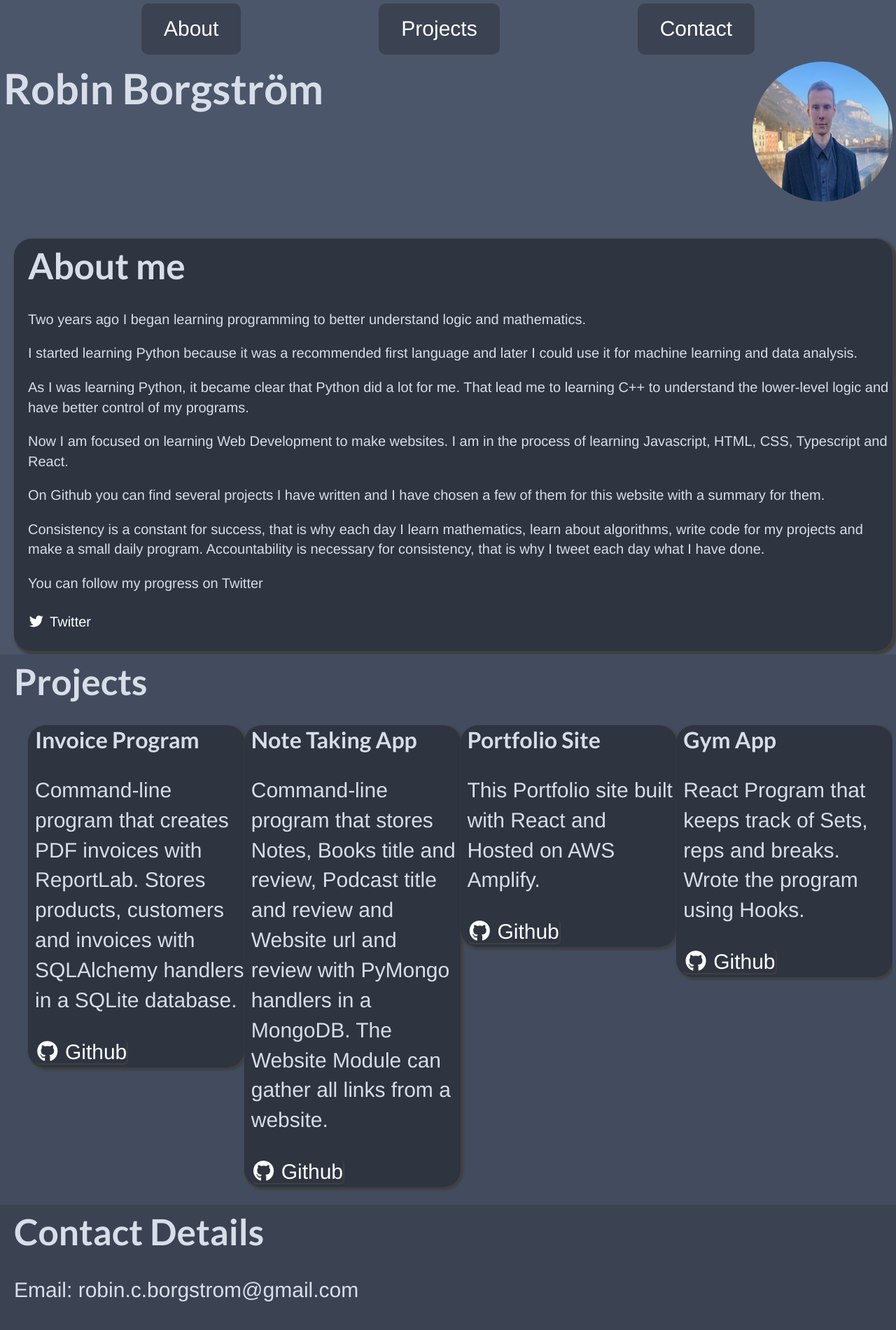
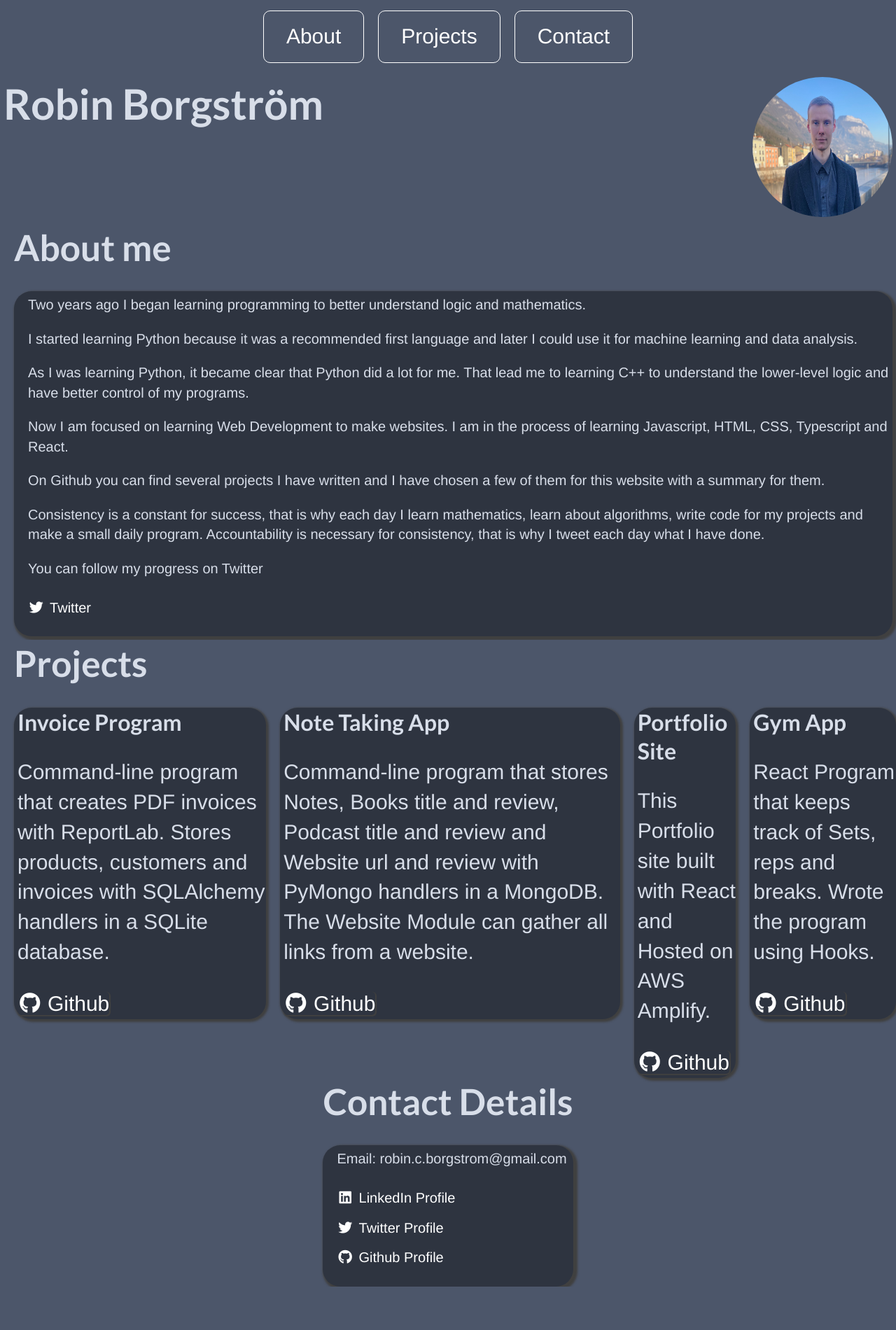
Before and after one commit to Robinborg/portfolio-react, a React (Create React App) app: page / in a window 1280 px wide. Shown: the top 1900 px of the page at 70% size. After the commit the page ends 1838 px from the top, so only its background shows below. Built offline with nearby package versions, Linux system fonts and the light colour scheme.

Commit message:
Changed navbar and added flexbox for the whole app

```diff
--- a/src/About.js
+++ b/src/About.js
@@ -14,9 +14,8 @@ const About = () => {
 			{myImage()}
 			</div>
 		  <div className="about-me" id="aboutId">
-			<br></br>
+			<h2>About me</h2>
 			<div className="about-box">
-			<h2>About me</h2>
 				<p>Two years ago I began learning programming to better understand logic and mathematics.</p>
 				<p>I started learning Python because it was a recommended first language and later I could use it for machine learning and data analysis.</p>
 				<p>As I was learning Python,  it became clear that Python did a lot for me. That lead me to learning C++ to understand the lower-level logic and have better control of my programs.</p>
--- a/src/App.js
+++ b/src/App.js
@@ -7,7 +7,7 @@ import NavBar from './Navbar';
 
 const App = () => {
 	return (
-		<div>
+		<div className="center-all">
 		  <NavBar/>
 		  <About/>
 		  <Projects/>
--- a/src/Contact.js
+++ b/src/Contact.js
@@ -2,8 +2,9 @@ import React from 'react';
 
 const Contact = () => {
 	return (
-		<div className="all-contacts" id="contactId">
+		<div>
 			<h2>Contact Details</h2>
+		<div className="about-box" id="contactId">
 				<p>Email: robin.c.borgstrom@gmail.com</p>
 			<a href="https://www.linkedin.com/in/robin-borgstroem/">
 				<i className="linkedin icon"></i>
@@ -20,6 +21,7 @@ const Contact = () => {
 				Github Profile
 			</a>
 		</div>
+		</div>
 	);
 };
 
--- a/src/Navbar.js
+++ b/src/Navbar.js
@@ -11,8 +11,7 @@ const NavBar = () => {
 					to="aboutId"
 					spy
 					smooth
-					duration={500}
-				>
+					duration={500}>
 					About
 				</Link>
 			</div>
--- a/src/index.css
+++ b/src/index.css
@@ -11,16 +11,23 @@ html, body{
 	font-family: helvetica;
 	font-size: 30px;
 }
+.center-all {
+	display: flex;
+	align-items: center;
+	justify-content: center;
+	flex-direction: column;
+}
 .box-own{
 	padding: 5px;
 	display: flex;
 	flex-direction: row;
-	justify-content: space-evenly;
+	justify-content: space-around;
 }
 .about-me {
 	min-height: 100%;
 	padding: 5px;
 	padding-left: 20px;
+	overflow-x: auto;
 }
 .about-box {
 	background-color: #2E3440;
@@ -33,28 +40,20 @@ html, body{
 }
 .main-project {
 	min-height: 100%;
-	background-color: #434C5E;
-	padding: 5px;
 	padding-left: 20px;
-
 }
 .all-projects{
 	display: flex;
 	flex-direction: row;
-	justify-content: space-between;
-	padding-left: 20px;
-	padding-bottom: 20px;
-	overflow-x: hidden;
-	white-space: pre-wrap;
+	justify-content: space-evenly;
+	gap: 10px 20px;
 }
 .single-project {
 	border-radius: 25px;
 	background-color: #2E3440;
-	width: 400px;
-	height: 650px;
 	box-shadow: 2px 2px 3px 2px #404040;
-	padding-left: 10px;
 	height: 100%;
+	padding-left: 5px;
 }
 .all-contacts {
 	min-height: 100%;
@@ -68,15 +67,15 @@ html, body{
 	box-shadow: 1px 1px 1px 1px #404040;
 }
 .linkify {
-	background-color: #3B4252;
 	border-radius: 10px;
-	border: none;
+	border: 1px solid white;
 	padding: 15px 32px;
 	text-align: center;
 	text-decoration: none;
 	display: inline-block;
 	cursor: pointer;
 	color: white;
+	margin: 10px;
 }
 a:link {
 	color: white;
```
